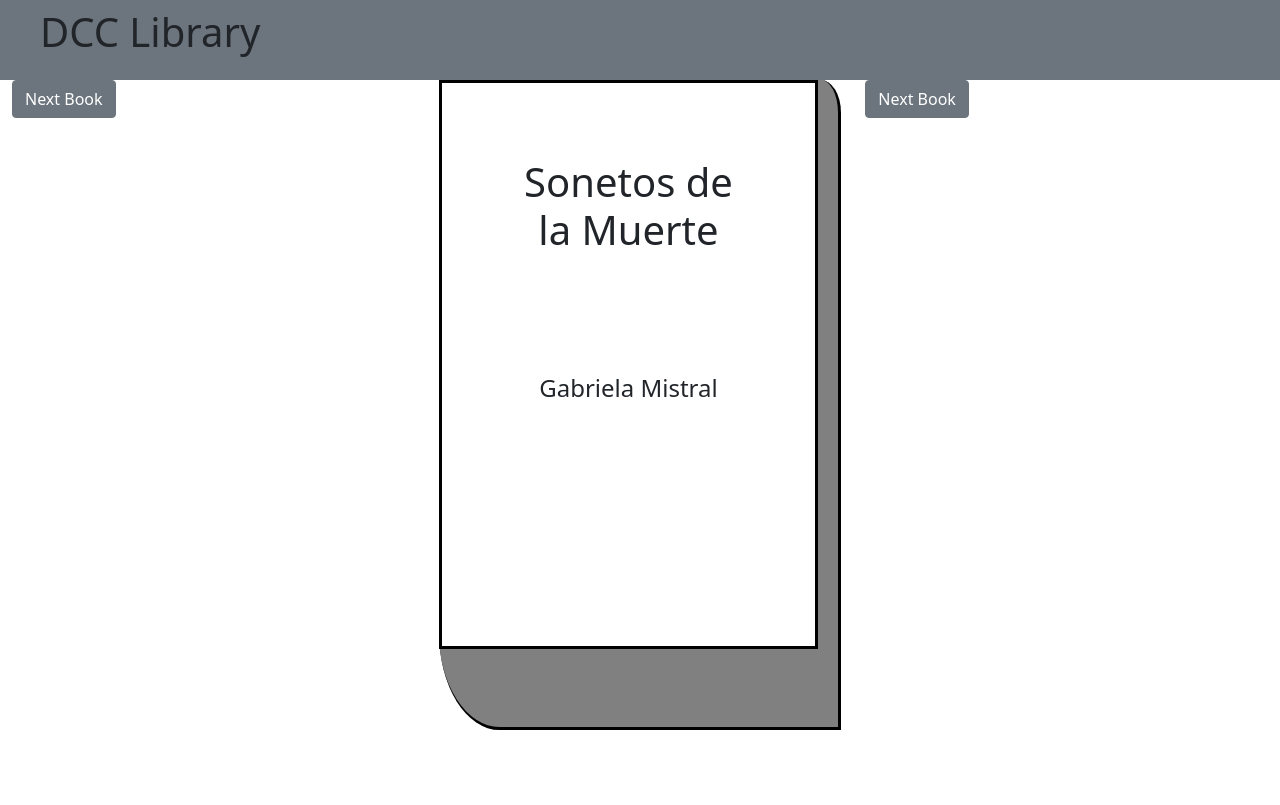
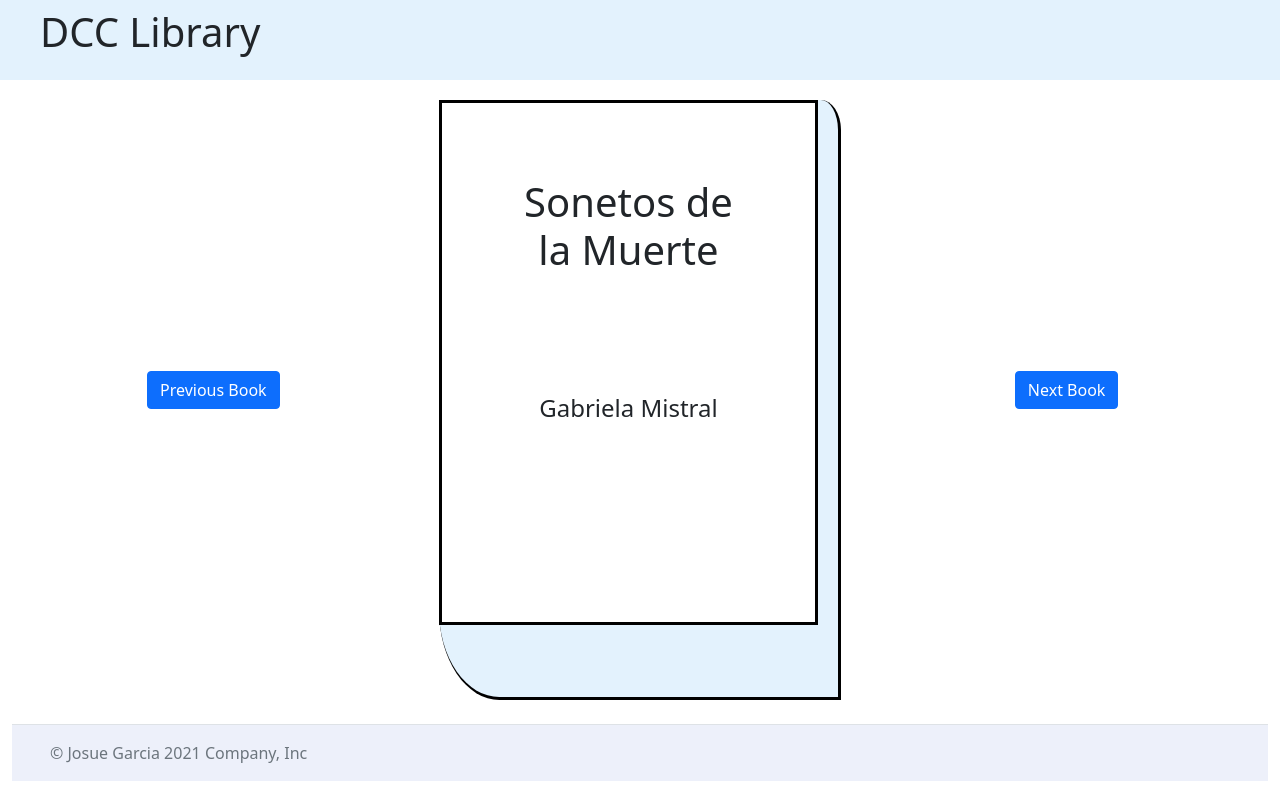
Before and after one commit to yoshuah809/DCCLibraryReactProject, a React (Create React App) app: page / in a window 1280 px wide. Built offline with nearby package versions, Linux system fonts and the light colour scheme.

Commit message:
Added Footer files to the project and change some styling as well

```diff
--- a/src/components/App.jsx
+++ b/src/components/App.jsx
@@ -2,6 +2,7 @@ import React, { Component } from 'react';
 import './App.css';
 import TitleBar from './TitleBar/TitleBar';
 import BookViewer from './BookViewer/BookViewer';
+import Footer from './Footer/Footer';
 
 class App extends Component {
   constructor(props) {
@@ -46,6 +47,7 @@ class App extends Component {
           nextBook={this.goToNextBook}
           previousBook={this.goToPreviousBook}
         />
+        <Footer />
       </div>
     );
   }
--- a/src/components/Book/Book.css
+++ b/src/components/Book/Book.css
@@ -6,17 +6,19 @@
     height: 88%;
     width: 95%;
 
+
 }
 .book{
-    background-color:grey;
+    background-color:#e3f2fd;
     text-align: center;
     border-right: solid black;
     border-bottom: solid black;
     border-width: 1 1px;
-    height: 650px;
+    height: 600px;
     width: 100%;
     border-bottom-left-radius: 15%;
     border-top-right-radius: 5%;
+    margin-top: 5%;
 
 }
 
--- a/src/components/BookViewer/BookViewer.css
+++ b/src/components/BookViewer/BookViewer.css
@@ -0,0 +1,6 @@
+#book-viewer{
+    margin: auto;
+    text-align: center;
+    display:inline-block;
+    top: 15%;
+}
--- a/src/components/BookViewer/BookViewer.jsx
+++ b/src/components/BookViewer/BookViewer.jsx
@@ -1,19 +1,24 @@
 import React from 'react';
 import Book from '../Book/Book';
+import './BookViewer.css';
 
 const BookViewer = props => {
   return (
     <div className='row' row-spacer padding-button='10px'>
-      <div className='col-md-4'>
-        <button className='btn btn-secondary' onClick={props.previousBook}>
-          Next Book
+      <div className='col-md-4' id='book-viewer'>
+        <button
+          className='btn btn-primary'
+          text-align='center'
+          onClick={props.previousBook}
+        >
+          Previous Book
         </button>
       </div>
       <div className='col-md-4'>
         <Book book={props.book} />
       </div>
-      <div className='col-md-4'>
-        <button className='btn btn-secondary' onClick={props.nextBook}>
+      <div className='col-md-4' id='book-viewer'>
+        <button className='btn btn-primary' onClick={props.nextBook}>
           Next Book
         </button>
       </div>
--- /dev/null
+++ b/src/components/Footer/Footer.css
@@ -0,0 +1,4 @@
+#footer {
+    background: #edf0fa;
+    color: white;
+}
--- /dev/null
+++ b/src/components/Footer/Footer.jsx
@@ -0,0 +1,25 @@
+import React from 'react';
+import './Footer.css';
+
+function Footer(props) {
+  return (
+    <footer
+      class='d-flex flex-wrap justify-content-between align-items-center py-3 my-4 border-top'
+      id='footer'
+    >
+      <div class='col-md-4 d-flex align-items-center'>
+        <a
+          href='/'
+          class='mb-3 me-2 mb-md-0 text-muted text-decoration-none lh-1'
+        >
+          <svg class='bi' width='30' height='24'>
+            {/* <use xlink:href='#bootstrap'></use> */}
+          </svg>
+        </a>
+        <span class='text-muted'>© Josue Garcia 2021 Company, Inc</span>
+      </div>
+    </footer>
+  );
+}
+
+export default Footer;
--- a/src/components/TitleBar/TitleBar.css
+++ b/src/components/TitleBar/TitleBar.css
@@ -1,9 +1,14 @@
 .titlebar-nav{
-    background-color: gray;
-    width: 100%;
+    background-color: #edf5fa;
+    width: 75%;
 }
 
 h1{
     padding-bottom: 0.2em;
     padding-left: 1em;
 }
+
+.navbar {
+    padding-bottom: 1px;
+    background-color: #e3f2fd;
+}
--- a/src/components/TitleBar/TitleBar.jsx
+++ b/src/components/TitleBar/TitleBar.jsx
@@ -5,7 +5,7 @@ function TitleBar(props) {
   return (
     <div className='row row-space'>
       <div className='col-md-12' style={{ padding: 0 }}>
-        <div className='navbar navbar-light bg-secondary'>
+        <div className='navbar navbar-light'>
           <h1>DCC Library</h1>
         </div>
       </div>
```
